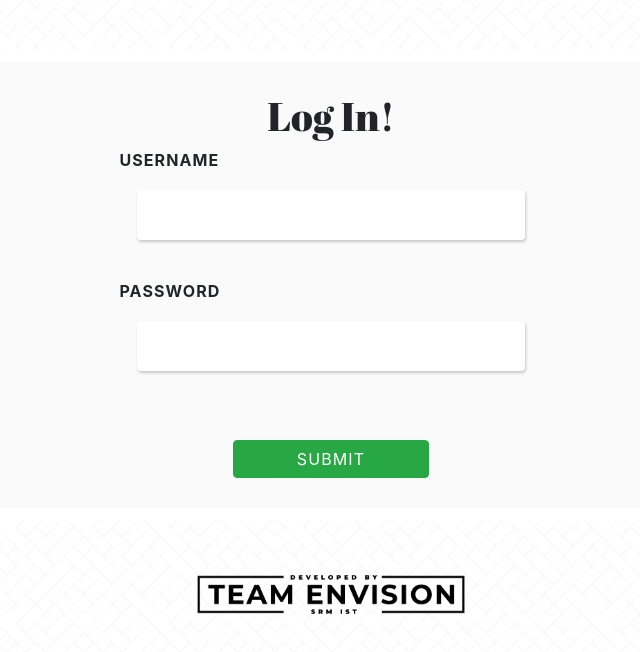
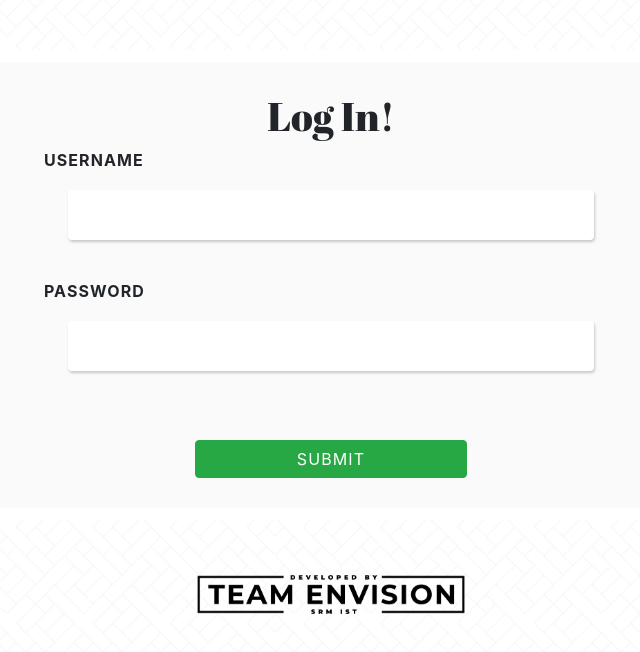
Before and after one commit to team-envision/aaruush-user-form, a React (Create React App) app in the folder client/: page /admin/login in a window 1280 px wide. Shown: the top 652 px of the page, without its empty margins (309-949 px from the left). Built offline with nearby package versions, Linux system fonts and the light colour scheme.

Commit message:
admin login ui improved

```diff
--- a/client/public/index.html
+++ b/client/public/index.html
@@ -19,6 +19,7 @@
   <meta charset="utf-8">
   <meta name="viewport" content="width=device-width, initial-scale=1, shrink-to-fit=no">
   <meta name="theme-color" content="#000000">
+
   <!--
       manifest.json provides metadata used when your web app is added to the
       homescreen on Android. See https://developers.google.com/web/fundamentals/engage-and-retain/web-app-manifest/
--- a/client/src/components/LogInForm/LogInForm.js
+++ b/client/src/components/LogInForm/LogInForm.js
@@ -24,7 +24,7 @@ const LogInForm = (props) => {
   return (
     <React.Fragment>
       <h1 className="col-12 text-center"> Log In! </h1>
-      <Form onSubmit={formik.handleSubmit} className="mx-auto col-6">
+      <Form onSubmit={formik.handleSubmit} className="mx-auto col-12 col-lg-8">
         <div>
           <label htmlFor="username" className={classes.label_username}>
             Username
```
